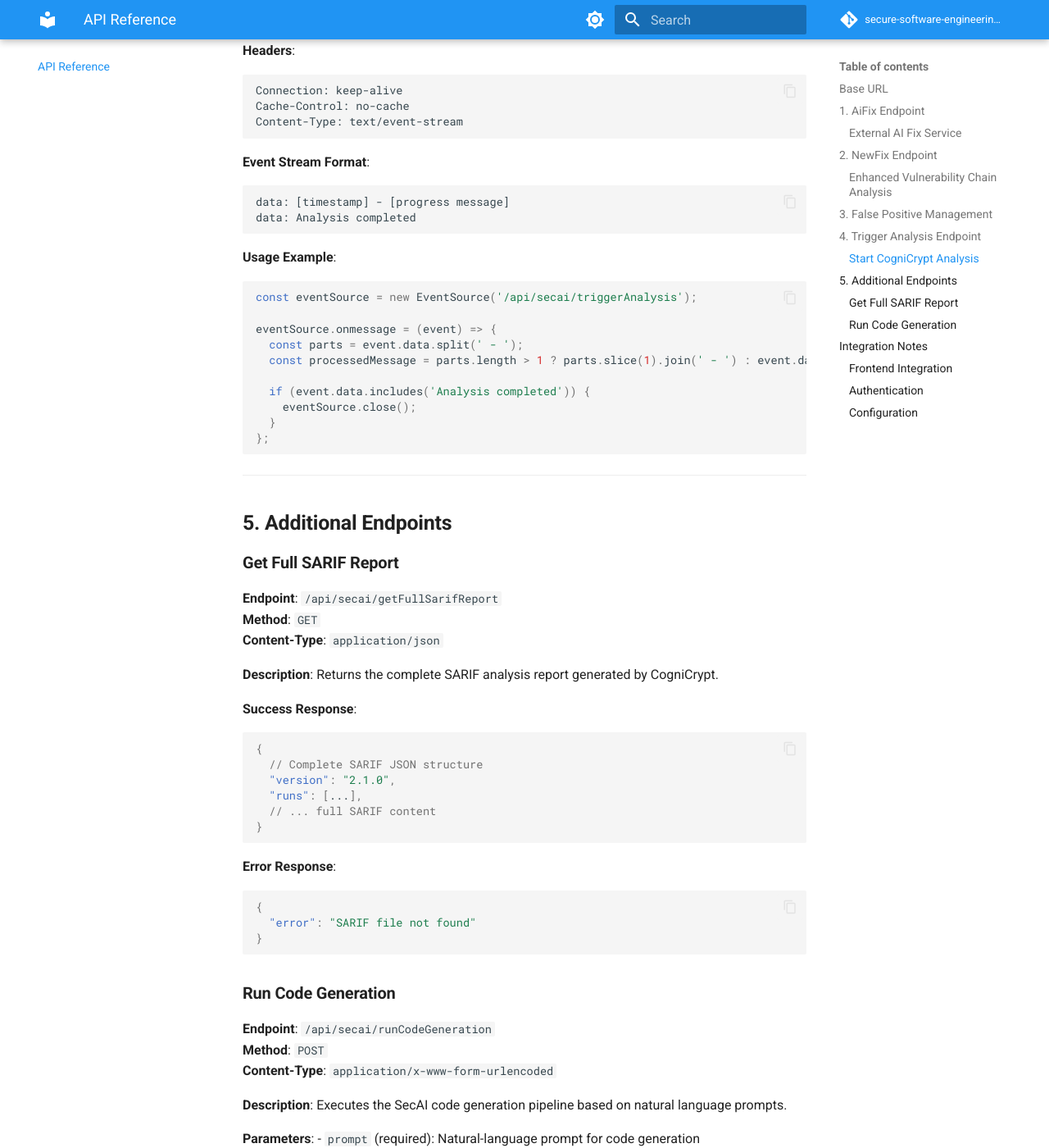
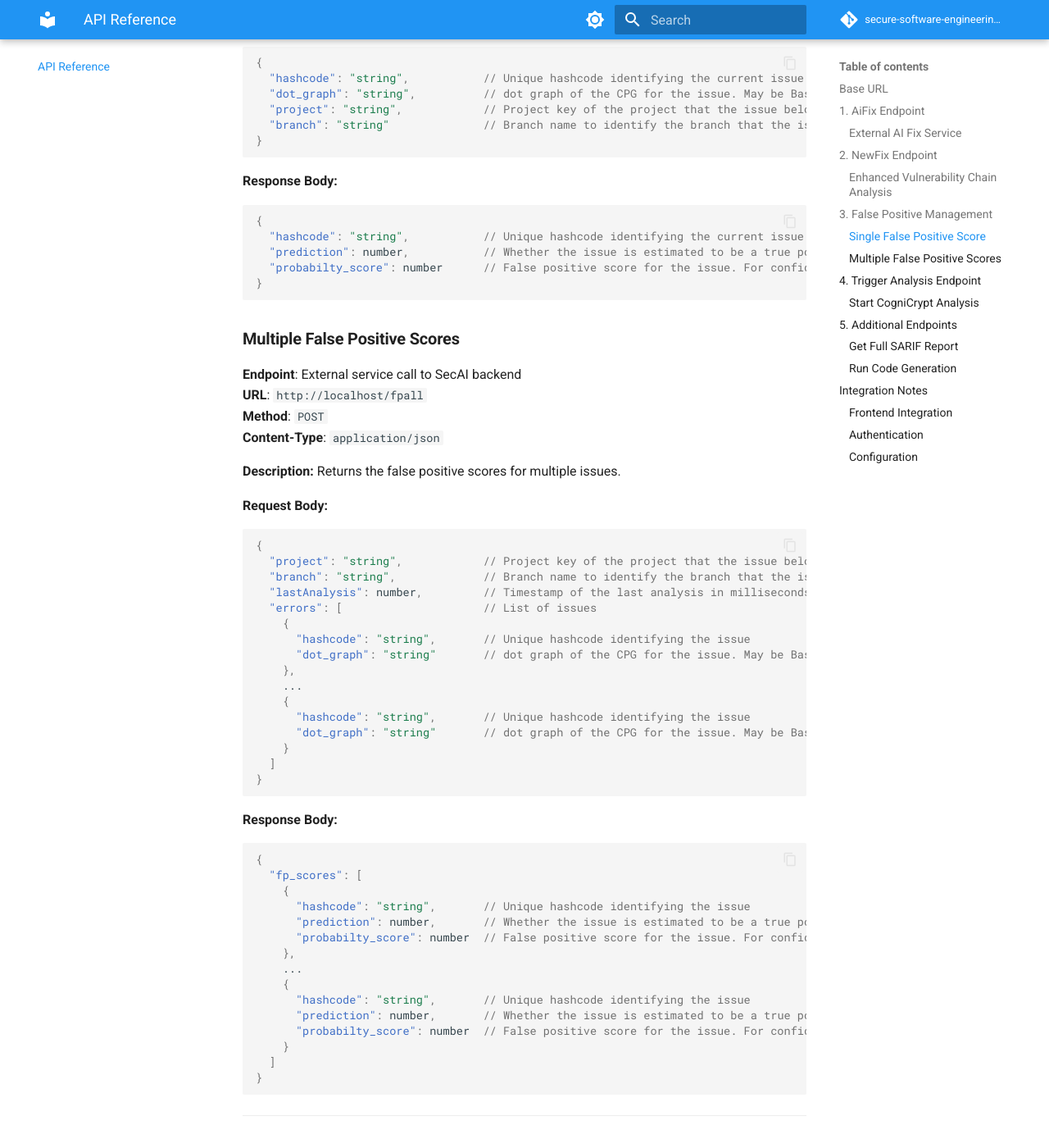
Before and after one commit to secure-software-engineering/CogniCryptSQPlugin, an MkDocs documentation site: the page built from docs/api-reference.md, in a window 1280 px wide and 1400 px high, scrolled down 2740 px. Shown: the whole window at 82% size. Built offline with MkDocs 1.6.1 and Material for MkDocs 9.7.7, drawn with Linux system fonts in a browser that asks for light colours; comment, search, counter and statistics services are not loaded; the version menu is left out; some of the changed text lies outside the part shown.

````diff
--- a/docs/api-reference.md
+++ b/docs/api-reference.md
@@ -6,13 +6,15 @@
 /api/secai/
 ```
 
+For calls to the external flaskapp this reference will use `localhost` in place of the IP-address. This may differ for your setup.
+
 ***
 
 ## **1. AiFix Endpoint**
 
 ### **External AI Fix Service**
 **Endpoint**: External service call to SecAI backend
-**URL**: `http://131.234.29.71:8000/aifix`
+**URL**: `http://localhost/aifix`
 **Method**: `POST`
 **Content-Type**: `application/json`
 
@@ -22,7 +24,7 @@
 ```json
 {
   "llm_model": "string",     // AI model to use (e.g., "gemini:gemini-2.5-flash")
-  "iterations": number,       // Number of refinement iterations (typically 3)
+  "iterations": number,      // Number of refinement iterations (typically 3)
   "code": "string",          // Vulnerable code snippet
   "rule": "string",          // CogniCrypt rule identifier
   "msg": "string"            // Error message from static analysis
@@ -55,7 +57,7 @@
 
 ### **Enhanced Vulnerability Chain Analysis**
 **Endpoint**: External service call to SecAI backend
-**URL**: `http://131.234.29.71:8000/newfix`
+**URL**: `http://localhost/newfix`
 **Method**: `POST`
 **Content-Type**: `application/json`
 
@@ -65,13 +67,13 @@
 ```json
 {
   "selectedNode": {
-    "severity": "string",           // MEDIUM, HIGH, etc.
-    "codeSnippet": "string",       // Code snippet with issue
-    "errorType": "string",         // Error classification
-    "rule": "string",              // Java security rule
-    "message": "string",           // Detailed error message
-    "precedingErrors": ["string"], // Array of preceding error IDs
-    "subsequentErrors": ["string"] // Array of subsequent error IDs
+    "severity": "string",            // MEDIUM, HIGH, etc.
+    "codeSnippet": "string",         // Code snippet with issue
+    "errorType": "string",           // Error classification
+    "rule": "string",                // Java security rule
+    "message": "string",             // Detailed error message
+    "precedingErrors": ["string"],   // Array of preceding error IDs
+    "subsequentErrors": ["string"]   // Array of subsequent error IDs
   },
   "fullPathFromRootToBottom": [...], // Complete error chain
   "sourceCodeAnalysis": [...],       // Full source code context
@@ -103,7 +105,79 @@
 
 ## **3. False Positive Management**
 
+### **Single False Positive Score**
+**Endpoint**: External service call to SecAI backend
+**URL**: `http://localhost/fp`
+**Method**: `POST`
+**Content-Type**: `application/json`
 
+**Description:** Returns the false positive score for a single issue.
+
+**Request Body:**
+```json
+{
+  "hashcode": "string",           // Unique hashcode identifying the current issue
+  "dot_graph": "string",          // dot graph of the CPG for the issue. May be Base64 encoded and gzipped
+  "project": "string",            // Project key of the project that the issue belongs to
+  "branch": "string"              // Branch name to identify the branch that the issue belongs to
+}
+```
+
+**Response Body:**
+```json
+{
+  "hashcode": "string",           // Unique hashcode identifying the current issue
+  "prediction": number,           // Whether the issue is estimated to be a true positive (1) or false positive (0)
+  "probabilty_score": number      // False positive score for the issue. For confidence: 1 - probability_score
+}
+```
+
+### **Multiple False Positive Scores**
+**Endpoint**: External service call to SecAI backend
+**URL**: `http://localhost/fpall`
+**Method**: `POST`
+**Content-Type**: `application/json`
+
+**Description:** Returns the false positive scores for multiple issues.
+
+**Request Body:**
+```json
+{
+  "project": "string",            // Project key of the project that the issue belongs to
+  "branch": "string",             // Branch name to identify the branch that the issue belongs to
+  "lastAnalysis": number,         // Timestamp of the last analysis in milliseconds
+  "errors": [                     // List of issues
+    {
+      "hashcode": "string",       // Unique hashcode identifying the issue
+      "dot_graph": "string"       // dot graph of the CPG for the issue. May be Base64 encoded and gzipped
+    },
+    ...
+    {
+      "hashcode": "string",       // Unique hashcode identifying the issue
+      "dot_graph": "string"       // dot graph of the CPG for the issue. May be Base64 encoded and gzipped
+    }
+  ]
+}
+```
+
+**Response Body:**
+```json
+{
+  "fp_scores": [
+    {
+      "hashcode": "string",       // Unique hashcode identifying the issue
+      "prediction": number,       // Whether the issue is estimated to be a true positive (1) or false positive (0)
+      "probabilty_score": number  // False positive score for the issue. For confidence: 1 - probability_score
+    },
+    ...
+    {
+      "hashcode": "string",       // Unique hashcode identifying the issue
+      "prediction": number,       // Whether the issue is estimated to be a true positive (1) or false positive (0)
+      "probabilty_score": number  // False positive score for the issue. For confidence: 1 - probability_score
+    }
+  ]
+}
+```
 
 ***
 
--- a/mkdocs.yml
+++ b/mkdocs.yml
@@ -52,6 +52,12 @@
     - AIFix: user-guide/aifix.md
     - Code Generation: user-guide/code-gen.md
     - GitHub Pull Request Integration: user-guide/github-pr-integration.md
+  - Extension Guide:
+    - Adding New Analysis Tools: extension-guide/add-tool.md
+    - Custom SonarQube Properties: extension-guide/custom-properties.md
+    - Useful Classes:
+      - Jar Generation: extension-guide/jar-generation.md
+      - Code Snippet: extension-guide/code-snippet.md
   - Implementation Notes:
     - Overview: implementation-notes/overview.md
     - Custom SonarQube Web Page:
@@ -75,12 +81,6 @@
       - Running Tests: testing/running-tests.md
       - Writing Tests: testing/writing-tests.md
       - Test Data: testing/test-data.md
-  - Extension Guide:
-    - Adding New Analysis Tools: extension-guide/add-tool.md
-    - Custom SonarQube Properties: extension-guide/custom-properties.md
-    - Useful Classes:
-      - Jar Generation: extension-guide/jar-generation.md
-      - Code Snippet: extension-guide/code-snippet.md
   - API Reference: api-reference.md
   - Contributing: contributing.md
 
````
Also changed, not shown: docs/user-guide/aifix.md (+6 -2 lines), docs/user-guide/vulnerabilities-list.md (+7 -3 lines), docs/user-guide/images/aifix-error-tree-fix.PNG (added), docs/user-guide/images/aifix-error-tree.PNG (added), docs/user-guide/images/error-tooltip.PNG, docs/user-guide/images/issue-list-detail.PNG (added), docs/user-guide/images/issue-list-filter.PNG (added), docs/user-guide/images/issue-list-more-info.PNG (added), docs/user-guide/images/issue-list-quickfix.PNG (added), docs/user-guide/images/issue-list.PNG.
